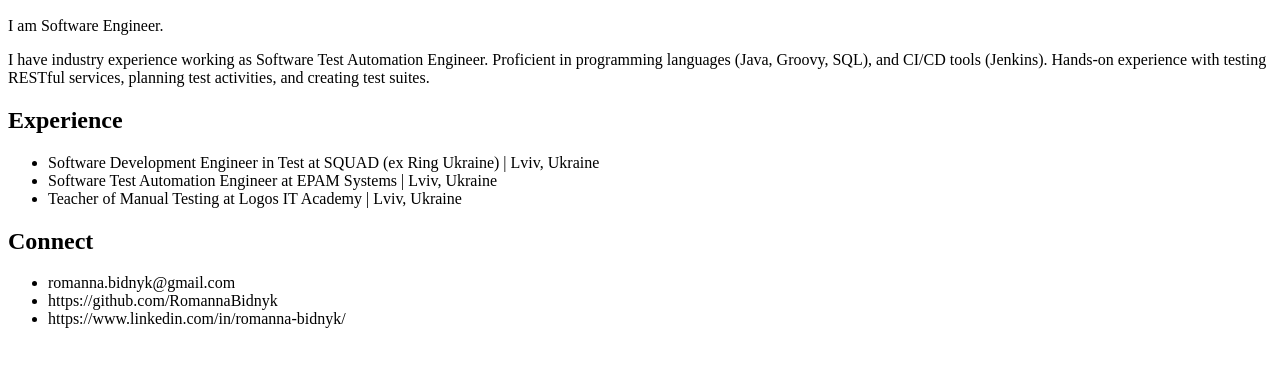
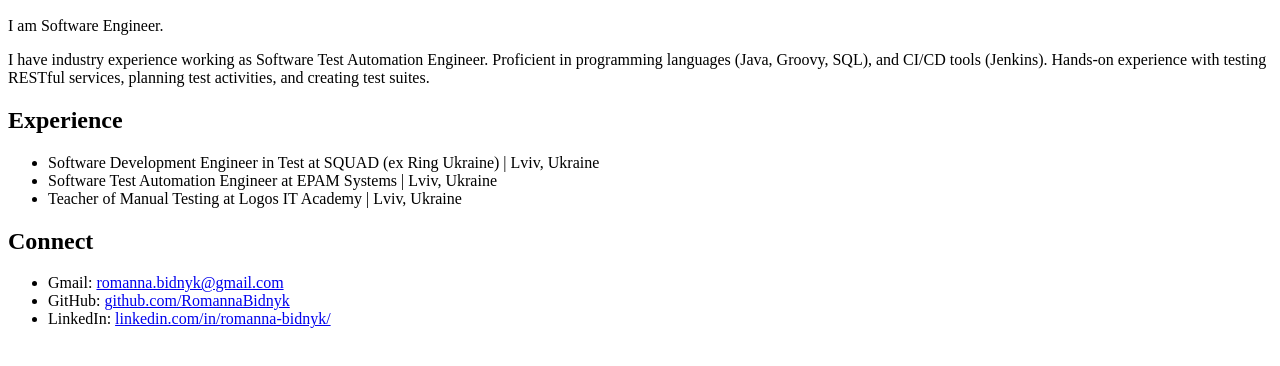
Before and after one commit to RomannaBidnyk/romanna-bidnyk-io, a plain HTML site: page index.html in a window 1280 px wide. Shown: the part 110-476 px from the top of the page. Drawn offline with Linux system fonts and the light colour scheme.

Commit message:
Added tags for links in connect section

```diff
--- a/index.html
+++ b/index.html
@@ -36,9 +36,9 @@
     <section id="Connect">
       <h2>Connect</h2>
       <ul>
-        <li>romanna.bidnyk@gmail.com</li>
-        <li>https://github.com/RomannaBidnyk</li>
-        <li>https://www.linkedin.com/in/romanna-bidnyk/</li>
+        <li>Gmail: <a href="mailto:romanna.bidnyk@gmail.com">romanna.bidnyk@gmail.com</a></li>
+        <li>GitHub: <a href="https://github.com/RomannaBidnyk" target="_blank">github.com/RomannaBidnyk</a></li>
+        <li>LinkedIn: <a href="https://www.linkedin.com/in/romanna-bidnyk/" target="_blank">linkedin.com/in/romanna-bidnyk/</a></li>
       </ul>
     </section>
   </body>
```
